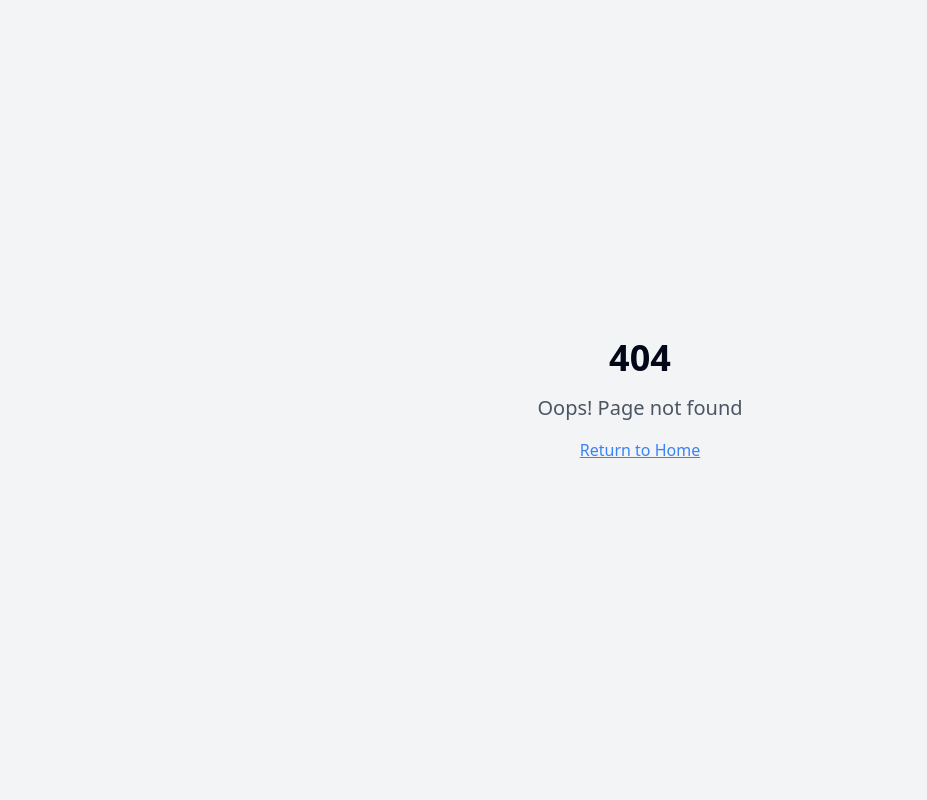
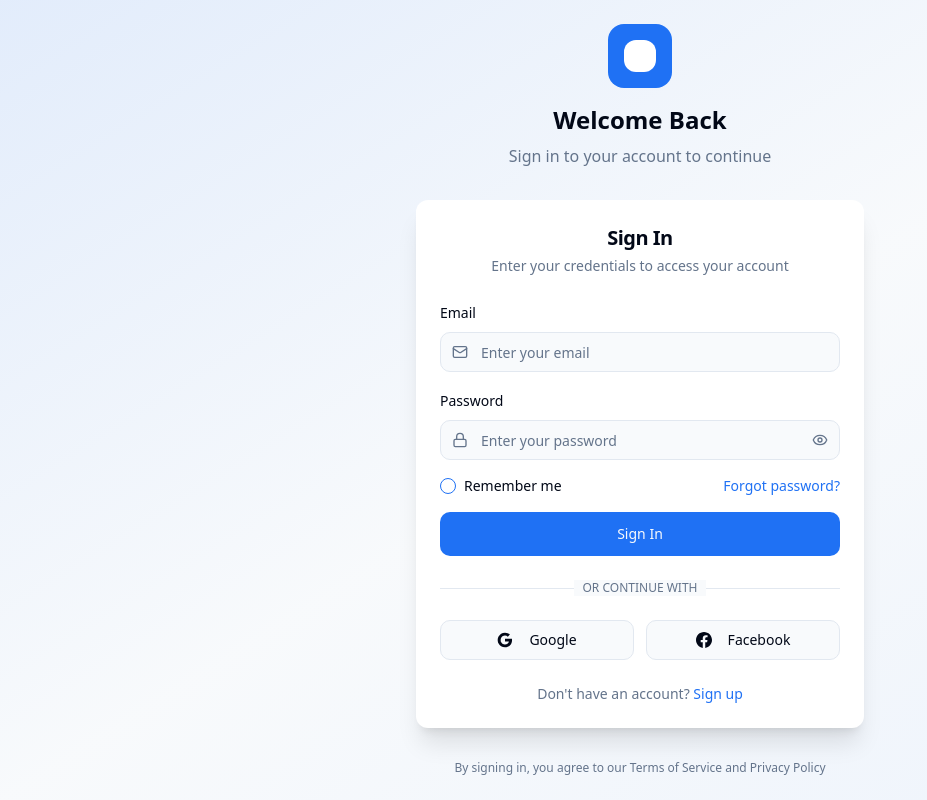
Before and after one commit to awanclouddev/vivid-quest-hub, a React (Vite) app: page /login in a window 1280 px wide. Before the commit this address had no page. Shown: the whole page, without its empty margins (0-927 px from the left). Built offline with nearby package versions, Linux system fonts and the light colour scheme.

Commit message:
Add Login UI
Add a basic UI for the login page without any authentication logic.

```diff
--- a/src/App.tsx
+++ b/src/App.tsx
@@ -4,6 +4,7 @@ import { TooltipProvider } from "@/components/ui/tooltip";
 import { QueryClient, QueryClientProvider } from "@tanstack/react-query";
 import { BrowserRouter, Routes, Route } from "react-router-dom";
 import Index from "./pages/Index";
+import Login from "./pages/Login";
 import NotFound from "./pages/NotFound";
 
 const queryClient = new QueryClient();
@@ -16,6 +17,7 @@ const App = () => (
       <BrowserRouter>
         <Routes>
           <Route path="/" element={<Index />} />
+          <Route path="/login" element={<Login />} />
           {/* ADD ALL CUSTOM ROUTES ABOVE THE CATCH-ALL "*" ROUTE */}
           <Route path="*" element={<NotFound />} />
         </Routes>
--- /dev/null
+++ b/src/pages/Login.tsx
@@ -0,0 +1,186 @@
+import { useState } from "react";
+import { Button } from "@/components/ui/button";
+import { Card, CardContent, CardDescription, CardHeader, CardTitle } from "@/components/ui/card";
+import { Input } from "@/components/ui/input";
+import { Label } from "@/components/ui/label";
+import { Checkbox } from "@/components/ui/checkbox";
+import { Eye, EyeOff, Mail, Lock } from "lucide-react";
+import { Link } from "react-router-dom";
+
+const Login = () => {
+  const [showPassword, setShowPassword] = useState(false);
+  const [email, setEmail] = useState("");
+  const [password, setPassword] = useState("");
+
+  const handleSubmit = (e: React.FormEvent) => {
+    e.preventDefault();
+    // Handle login logic here (UI only for now)
+    console.log("Login attempt:", { email, password });
+  };
+
+  return (
+    <div className="min-h-screen bg-gradient-to-br from-primary/10 via-background to-accent/5 flex items-center justify-center p-4">
+      <div className="w-full max-w-md space-y-8">
+        {/* Logo/Brand */}
+        <div className="text-center">
+          <div className="w-16 h-16 bg-primary rounded-2xl mx-auto mb-4 flex items-center justify-center">
+            <div className="w-8 h-8 bg-white rounded-lg"></div>
+          </div>
+          <h1 className="text-2xl font-bold text-foreground">Welcome Back</h1>
+          <p className="text-muted-foreground mt-2">Sign in to your account to continue</p>
+        </div>
+
+        {/* Login Form */}
+        <Card className="border-0 shadow-xl">
+          <CardHeader className="space-y-1 pb-6">
+            <CardTitle className="text-xl text-center">Sign In</CardTitle>
+            <CardDescription className="text-center">
+              Enter your credentials to access your account
+            </CardDescription>
+          </CardHeader>
+          <CardContent>
+            <form onSubmit={handleSubmit} className="space-y-4">
+              {/* Email Field */}
+              <div className="space-y-2">
+                <Label htmlFor="email">Email</Label>
+                <div className="relative">
+                  <Mail className="absolute left-3 top-3 h-4 w-4 text-muted-foreground" />
+                  <Input
+                    id="email"
+                    type="email"
+                    placeholder="Enter your email"
+                    value={email}
+                    onChange={(e) => setEmail(e.target.value)}
+                    className="pl-10"
+                    required
+                  />
+                </div>
+              </div>
+
+              {/* Password Field */}
+              <div className="space-y-2">
+                <Label htmlFor="password">Password</Label>
+                <div className="relative">
+                  <Lock className="absolute left-3 top-3 h-4 w-4 text-muted-foreground" />
+                  <Input
+                    id="password"
+                    type={showPassword ? "text" : "password"}
+                    placeholder="Enter your password"
+                    value={password}
+                    onChange={(e) => setPassword(e.target.value)}
+                    className="pl-10 pr-10"
+                    required
+                  />
+                  <button
+                    type="button"
+                    onClick={() => setShowPassword(!showPassword)}
+                    className="absolute right-3 top-3 text-muted-foreground hover:text-foreground transition-colors"
+                  >
+                    {showPassword ? (
+                      <EyeOff className="h-4 w-4" />
+                    ) : (
+                      <Eye className="h-4 w-4" />
+                    )}
+                  </button>
+                </div>
+              </div>
+
+              {/* Remember Me & Forgot Password */}
+              <div className="flex items-center justify-between">
+                <div className="flex items-center space-x-2">
+                  <Checkbox id="remember" />
+                  <Label htmlFor="remember" className="text-sm font-normal">
+                    Remember me
+                  </Label>
+                </div>
+                <Link
+                  to="/forgot-password"
+                  className="text-sm text-primary hover:underline"
+                >
+                  Forgot password?
+                </Link>
+              </div>
+
+              {/* Submit Button */}
+              <Button type="submit" className="w-full" size="lg">
+                Sign In
+              </Button>
+            </form>
+
+            {/* Divider */}
+            <div className="relative my-6">
+              <div className="absolute inset-0 flex items-center">
+                <span className="w-full border-t" />
+              </div>
+              <div className="relative flex justify-center text-xs uppercase">
+                <span className="bg-background px-2 text-muted-foreground">
+                  Or continue with
+                </span>
+              </div>
+            </div>
+
+            {/* Social Login Buttons */}
+            <div className="grid grid-cols-2 gap-3">
+              <Button variant="outline" className="w-full">
+                <svg className="w-4 h-4 mr-2" viewBox="0 0 24 24">
+                  <path
+                    fill="currentColor"
+                    d="M22.56 12.25c0-.78-.07-1.53-.2-2.25H12v4.26h5.92c-.26 1.37-1.04 2.53-2.21 3.31v2.77h3.57c2.08-1.92 3.28-4.74 3.28-8.09z"
+                  />
+                  <path
+                    fill="currentColor"
+                    d="M12 23c2.97 0 5.46-.98 7.28-2.66l-3.57-2.77c-.98.66-2.23 1.06-3.71 1.06-2.86 0-5.29-1.93-6.16-4.53H2.18v2.84C3.99 20.53 7.7 23 12 23z"
+                  />
+                  <path
+                    fill="currentColor"
+                    d="M5.84 14.09c-.22-.66-.35-1.36-.35-2.09s.13-1.43.35-2.09V7.07H2.18C1.43 8.55 1 10.22 1 12s.43 3.45 1.18 4.93l2.85-2.22.81-.62z"
+                  />
+                  <path
+                    fill="currentColor"
+                    d="M12 5.38c1.62 0 3.06.56 4.21 1.64l3.15-3.15C17.45 2.09 14.97 1 12 1 7.7 1 3.99 3.47 2.18 7.07l3.66 2.84c.87-2.6 3.3-4.53 6.16-4.53z"
+                  />
+                </svg>
+                Google
+              </Button>
+              <Button variant="outline" className="w-full">
+                <svg className="w-4 h-4 mr-2" fill="currentColor" viewBox="0 0 24 24">
+                  <path d="M24 12.073c0-6.627-5.373-12-12-12s-12 5.373-12 12c0 5.99 4.388 10.954 10.125 11.854v-8.385H7.078v-3.47h3.047V9.43c0-3.007 1.792-4.669 4.533-4.669 1.312 0 2.686.235 2.686.235v2.953H15.83c-1.491 0-1.956.925-1.956 1.874v2.25h3.328l-.532 3.47h-2.796v8.385C19.612 23.027 24 18.062 24 12.073z"/>
+                </svg>
+                Facebook
+              </Button>
+            </div>
+
+            {/* Sign Up Link */}
+            <div className="text-center mt-6">
+              <p className="text-sm text-muted-foreground">
+                Don't have an account?{" "}
+                <Link
+                  to="/register"
+                  className="text-primary hover:underline font-medium"
+                >
+                  Sign up
+                </Link>
+              </p>
+            </div>
+          </CardContent>
+        </Card>
+
+        {/* Footer */}
+        <div className="text-center text-xs text-muted-foreground">
+          <p>
+            By signing in, you agree to our{" "}
+            <Link to="/terms" className="hover:underline">
+              Terms of Service
+            </Link>{" "}
+            and{" "}
+            <Link to="/privacy" className="hover:underline">
+              Privacy Policy
+            </Link>
+          </p>
+        </div>
+      </div>
+    </div>
+  );
+};
+
+export default Login;
```
